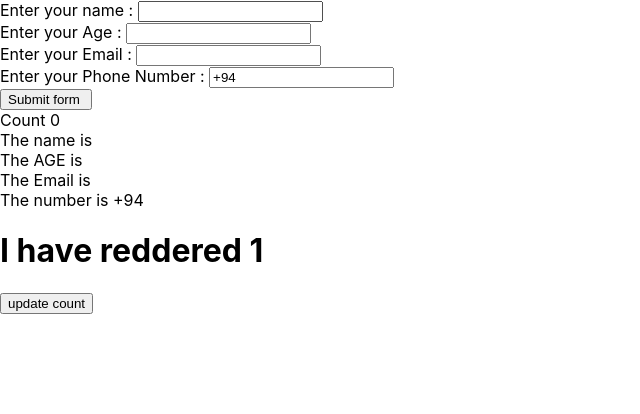
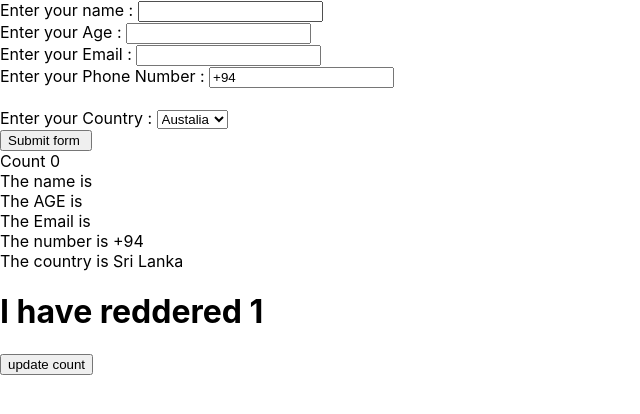
Before and after one commit to rasathuraikaran/react, a React (Create React App) app: page / in a window 1280 px wide. Shown: the top 414 px of the page, without its empty margins (0-640 px from the left). Built offline with nearby package versions, Linux system fonts and the light colour scheme.

Commit message:
slect added in forms

```diff
--- a/src/components/Myform.js
+++ b/src/components/Myform.js
@@ -1,6 +1,6 @@
 import { useState } from "react";
 function Myform() {
- const [inputs, setInputs] = useState({ number: "+94" });
+ const [inputs, setInputs] = useState({ number: "+94", country: "Sri Lanka" });
  const [count, setCount] = useState(0);
  function handleSub(e) {
   e.preventDefault();
@@ -40,6 +40,19 @@ function Myform() {
      onChange={handleChange}
     />
    </label>
+
+   <br />
+
+   <br />
+   <label>
+    Enter your Country :{" "}
+    <select type="text" name="country" onChange={handleChange}>
+     <option value="Australia">Austalia</option>
+     <option value="India">India</option>
+     <option value="China">China</option>
+     <option value="Srilanka">Srilanka</option>
+    </select>
+   </label>
    <br />
    <input type="submit" value="Submit form " />
    <br />
@@ -52,6 +65,9 @@ function Myform() {
    <label htmlFor="">The Email is {inputs.email}</label>
    <br />
    <label htmlFor="">The number is {inputs.number}</label>
+
+   <br />
+   <label htmlFor="">The country is {inputs.country}</label>
   </form>
  );
 }
```
